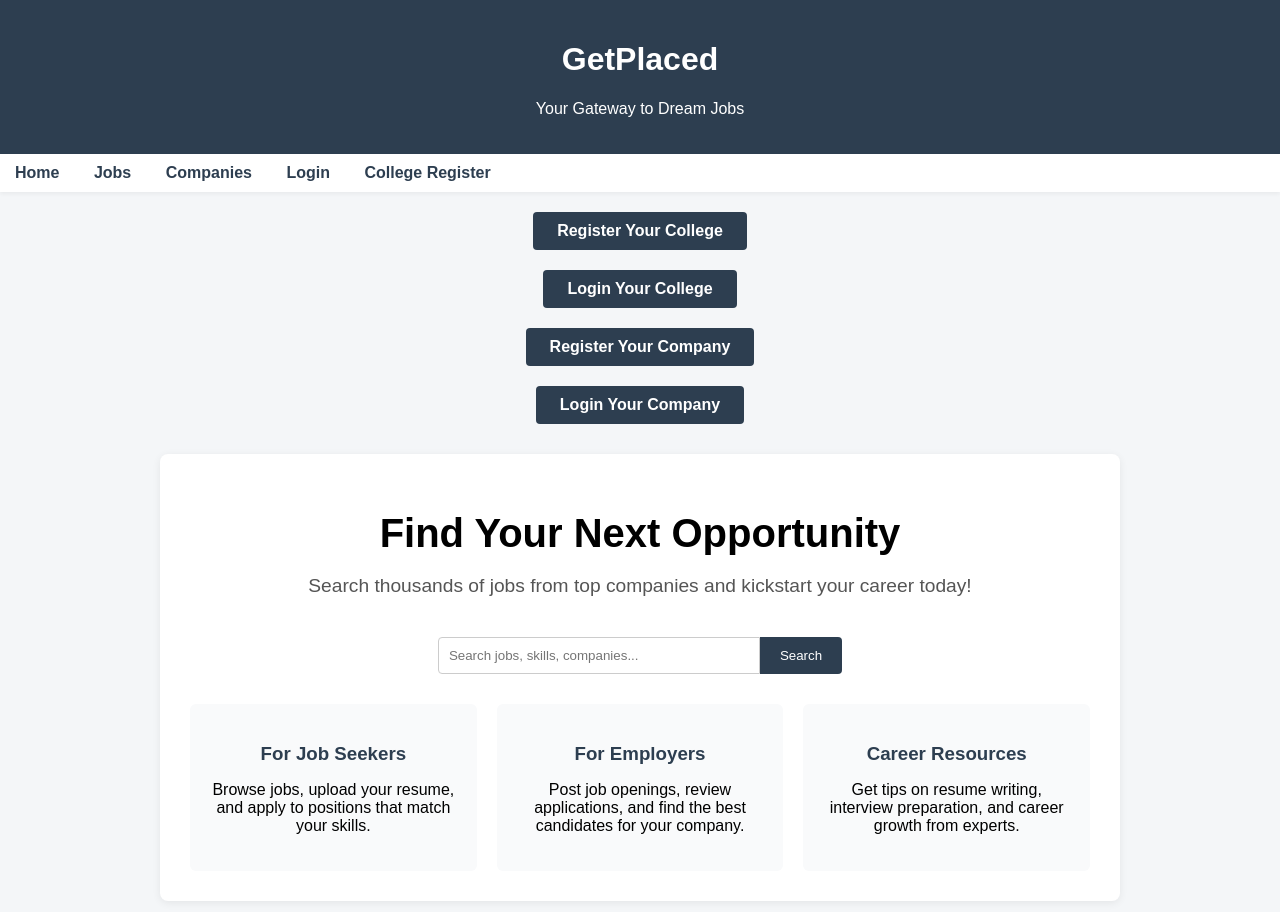
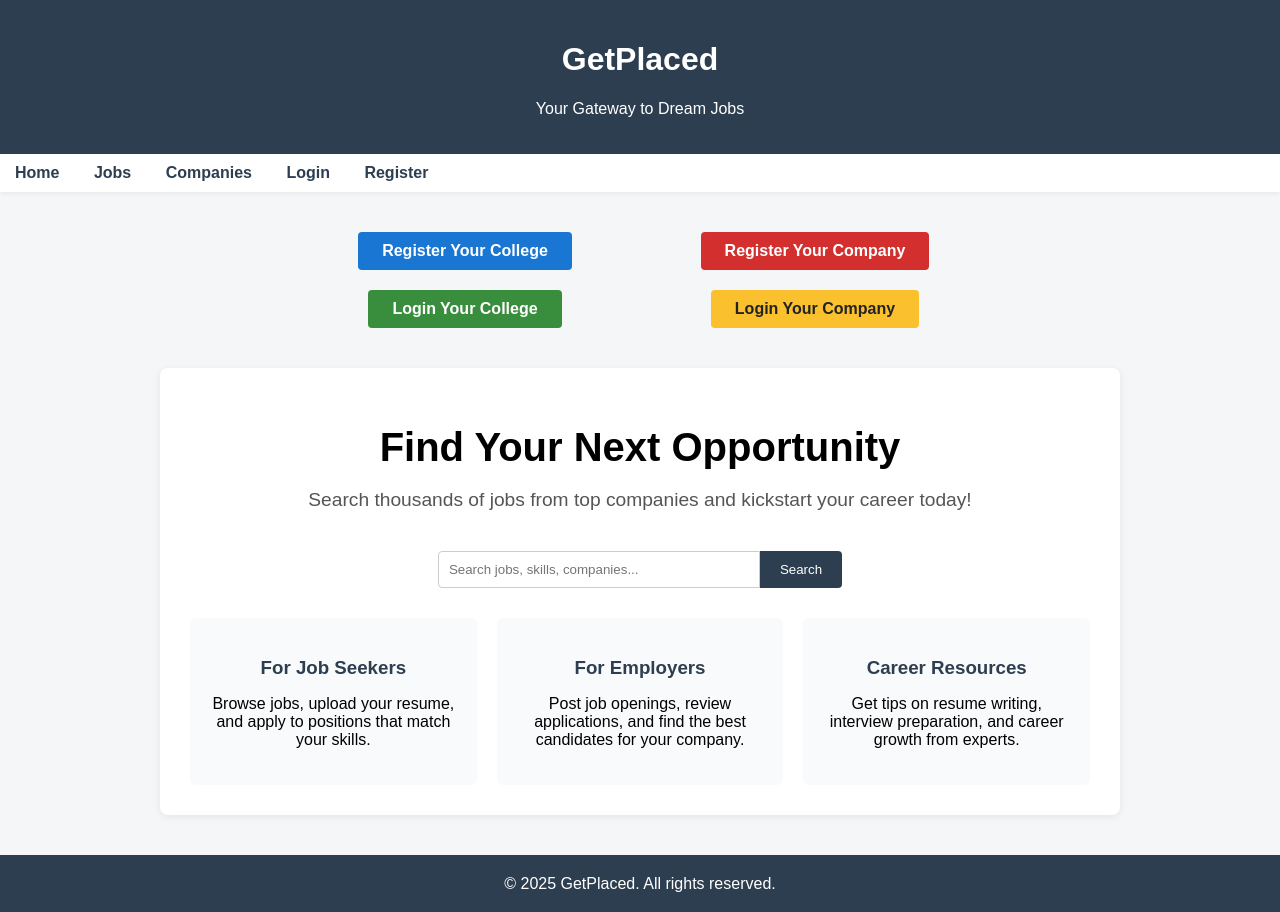
Before and after one commit to nikhilkrsharma9/GetPlaced, a Django app: page / in a window 1280 px wide. Shown: the top 912 px of the page. Run offline with Django 4.2, Linux system fonts and the light colour scheme.

Commit message:
buttons are now with colours

```diff
--- a/job_portal/portal/templates/index.html
+++ b/job_portal/portal/templates/index.html
@@ -35,23 +35,21 @@
         <a href="#">Jobs</a>
         <a href="#">Companies</a>
         <a href="#">Login</a>
-        <a href="college_register">College Register</a>
+        <a href="#">Register</a>
     </nav>
-    <div style="text-align:center;">
-        {% comment %} linking college register button to the college_register.html {% endcomment %}
-        <a href="{% url 'college_register' %}" style="display:inline-block;margin-top:20px;padding:10px 24px;background:#2d3e50;color:#fff;border-radius:4px;text-decoration:none;font-weight:bold;">Register Your College</a>
-    </div>
-    <div style="text-align:center;">
-        {% comment %} linking college login button to the college_login.html {% endcomment %}
-        <a href="{% url 'college_login' %}" style="display:inline-block;margin-top:20px;padding:10px 24px;background:#2d3e50;color:#fff;border-radius:4px;text-decoration:none;font-weight:bold;">Login Your College</a>
-    </div>
-    <div style="text-align:center;">
-        {% comment %} linking company register button to the company_register.html {% endcomment %}
-        <a href="{% url 'company_register' %}" style="display:inline-block;margin-top:20px;padding:10px 24px;background:#2d3e50;color:#fff;border-radius:4px;text-decoration:none;font-weight:bold;">Register Your Company</a>
-    </div>
-    <div style="text-align:center;">
-        {% comment %} linking company login button to the company_login.html {% endcomment %}
-        <a href="{% url 'company_login' %}" style="display:inline-block;margin-top:20px;padding:10px 24px;background:#2d3e50;color:#fff;border-radius:4px;text-decoration:none;font-weight:bold;">Login Your Company</a>
+    <div style="display: flex; justify-content: space-between; max-width: 700px; margin: 30px auto 0 auto;">
+        <div style="flex: 1; text-align: center;">
+            <!-- College buttons -->
+            <a href="{% url 'college_register' %}" style="display:inline-block;margin:10px 0;padding:10px 24px;background:#1976d2;color:#fff;border-radius:4px;text-decoration:none;font-weight:bold;">Register Your College</a>
+            <br>
+            <a href="{% url 'college_login' %}" style="display:inline-block;margin:10px 0;padding:10px 24px;background:#388e3c;color:#fff;border-radius:4px;text-decoration:none;font-weight:bold;">Login Your College</a>
+        </div>
+        <div style="flex: 1; text-align: center;">
+            <!-- Company buttons -->
+            <a href="{% url 'company_register' %}" style="display:inline-block;margin:10px 0;padding:10px 24px;background:#d32f2f;color:#fff;border-radius:4px;text-decoration:none;font-weight:bold;">Register Your Company</a>
+            <br>
+            <a href="{% url 'company_login' %}" style="display:inline-block;margin:10px 0;padding:10px 24px;background:#fbc02d;color:#222;border-radius:4px;text-decoration:none;font-weight:bold;">Login Your Company</a>
+        </div>
     </div>
     <div class="container">
         <div class="hero">
```
